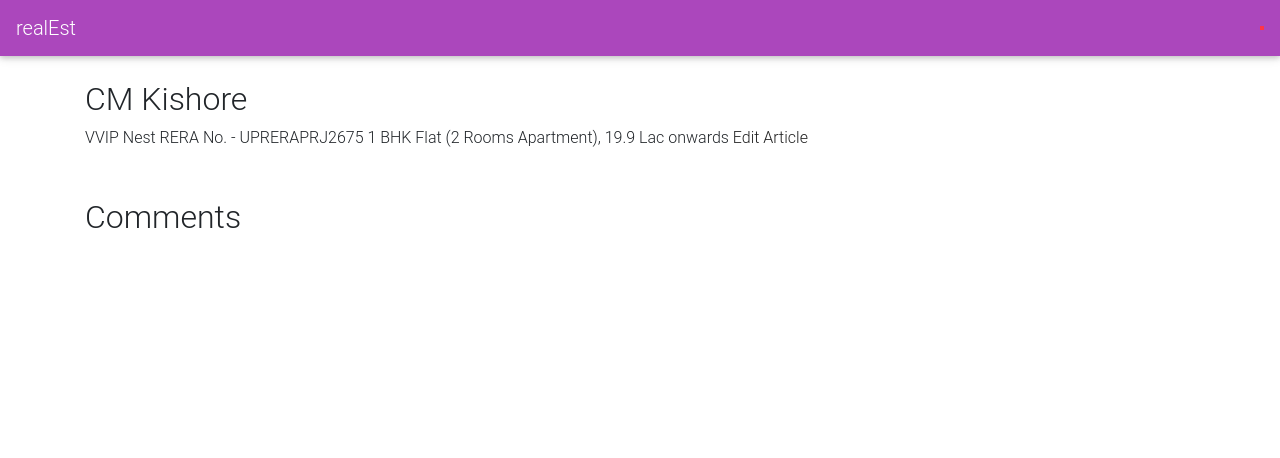
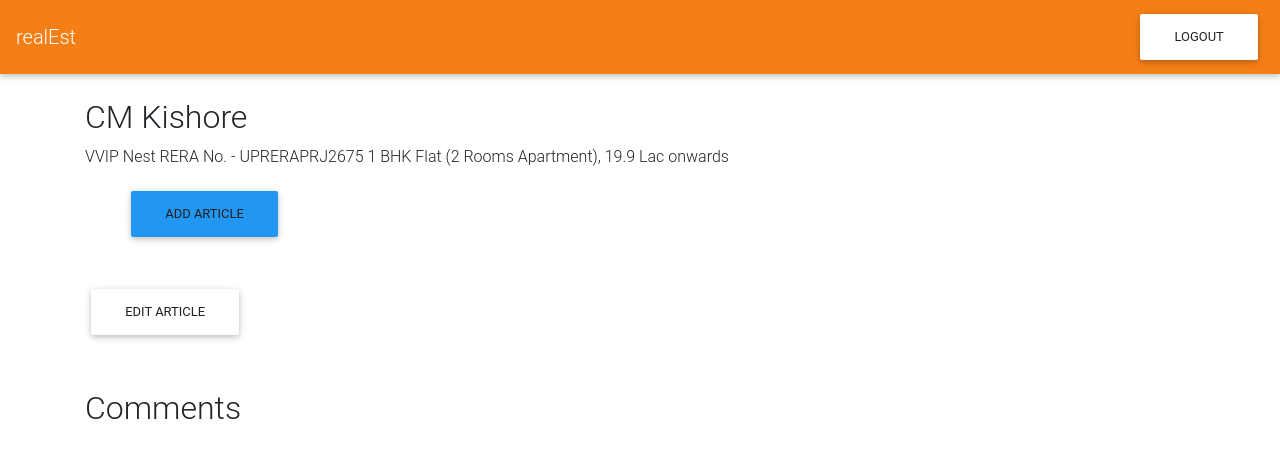
Before and after one commit to cmkishores/real_estate_website, a Django app: page /3/ in a window 1280 px wide. Shown: the top 458 px of the page. Run offline with Django 3.2, Linux system fonts and the light colour scheme; a user stored in the database is signed in; data comes from the database, SQL or seed files in the repository; both versions use the stored data as it was after the commit; data that the repository does not hold is empty; some libraries are stand-ins or nearby versions.

Commit message:
Add changes to display add article button only for sellers

```diff
--- a/templates/articles.html
+++ b/templates/articles.html
@@ -1,5 +1,5 @@
 {% extends 'base.html' %}
-
+{% load static %}
 
 
 
@@ -9,11 +9,21 @@
 
 <h2>{{ article.owner_name }}</h2>
 
-<p2> {{ article.description }} </p2>
+
+<p> {{ article.description }} </p>
 
 
+{% if request.user.category == 'Seller' %}
 
-<a class = "card-link text-dark text-danger " href="{% url 'editarticle'  article.id %}">Edit Article </a>
+<ul type="none">
+	<li> <a class = "btn button blue text-dark" href="{% url 'addarticle'  %}"> Add Article </a></li>
+</ul>
+{% endif %}
+
+ <img src="{{ Article.photo.url }}" alt="{{ article.type }}">
+
+<p><a class = "card-link btn text-dark text-danger " href="{% url 'editarticle'  article.id %}">Edit Article </a></p>
+
 <div class="mt-5">
 	<h2>
 	Comments </h2>
--- a/templates/base.html
+++ b/templates/base.html
@@ -21,18 +21,18 @@
 <body>
 
 <!--Navbar-->
-<nav class="navbar navbar-dark purple lighten-1 mb-4">
+<nav class="navbar navbar-dark yellow darken-4 mb-4">
 
   <!-- Navbar brand -->
-  <a class="navbar-brand" href="{% url 'home' %}">realEst</a>
+  <a class="navbar-brand " href="{% url 'home' %}">realEst</a>
 
   {% if not request.user.is_authenticated %}
-  <a class="navbar-link btn white text-dark" href="{% url 'login'%}">LogIn</a>
+  <a class="navbar-link btn orange lighten-2 text-dark" href="{% url 'login'%}">LogIn</a>
 
-  <a class="navbar-link btn blue" href="{% url 'signup' %}">SignUp!</a>
+  <a class="navbar-link btn yellow darken-2" href="{% url 'signup' %}">SignUp!</a>
 
   {% else %}
-  <a class="navbar-link btn-outline-danger" href="{% url 'logout' %}"></a>
+  <a class="navbar-link btn white" href="{% url 'logout' %}"> Logout</a>
 
   {% endif %}
 
--- a/templates/index.html
+++ b/templates/index.html
@@ -9,9 +9,7 @@
 
 <p class="text-muted" > We do not own any responsibility over the advertisements posted over thi platform. All the communication carried over here shall be on the sole responsibility of the end user </p>
 {% if request.user.is_authenticated %}
-<ul type="none">
-	<li> <a class = "btn button blue text-dark text-danger " href="{% url 'addarticle'  %}"> Add Article </a></li>
-</ul>
+
 
 {% endif %}
 <ul class="list-inline" >
--- a/templates/signup.html
+++ b/templates/signup.html
@@ -10,10 +10,10 @@
 
 <h1 class="font-weight-bold"> Sign Up </h1>
 
-<forms method = "submit"> {% csrf_token %}
+<forms action='login' method = "submit"> {% csrf_token %}
 
 	{{ form|crispy }}
-	<button class= "btn purple text-light font-weight-bold" type="submit">Sign Up </button>
+	<input class= "btn purple text-light font-weight-bold" type="submit" value="Sign Up">
 
 </forms>
 
--- a/users/views.py
+++ b/users/views.py
@@ -6,7 +6,7 @@ from django.urls import reverse_lazy
 
 class SignUpView(CreateView):
 	form_class = CustomUserCreationForm
-	success_url = reverse_lazy('login')
+	success_url = reverse_lazy('home')
 	template_name = 'signup.html'
 
 # Create your views here.
```
Also changed, not shown: templates/registration/login.html (+18 -0 lines), db.sqlite3.
